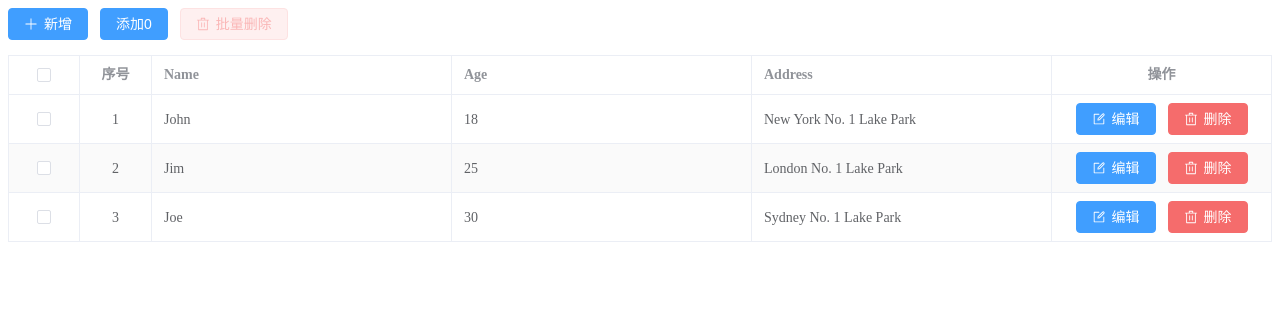
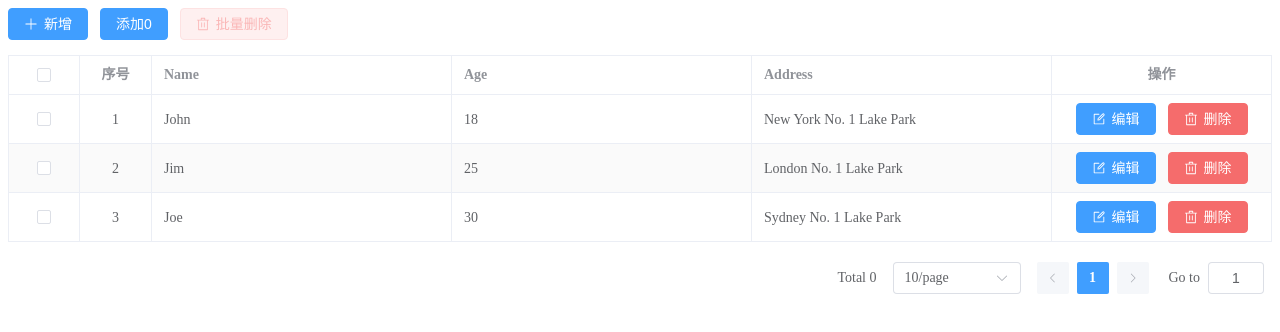
Before and after one commit to lp-Imagine/custom-components, a Vue app: page / in a window 1280 px wide. Shown: the top 332 px of the page. Built offline with nearby package versions, Linux system fonts and the light colour scheme.

Commit message:
feat: 添加分页器

```diff
--- a/package.json
+++ b/package.json
@@ -1,7 +1,7 @@
 {
   "name": "lp-custom-components",
   "private": false,
-  "version": "0.1.4",
+  "version": "0.1.5",
   "type": "module",
   "author": "lp-imagine",
   "description": "A Vue 3 component library with Element Plus",
--- /dev/null
+++ b/packages/components/lp-table-page/index.js
@@ -0,0 +1,7 @@
+import LpTablePage from './index.vue'
+
+LpTablePage.install = function (Vue) {
+    Vue.component(LpTablePage.name, LpTablePage);
+};
+
+export default LpTablePage;
--- /dev/null
+++ b/packages/components/lp-table-page/index.vue
@@ -0,0 +1,107 @@
+<!--
+ * @Description:  表格分页器
+ * @Author: luopeng
+ * @Date: 2024-11-21 15:01:10
+ * @LastEditors: Do not edit
+ * @LastEditTime: 2024-11-21 15:47:10
+-->
+<template>
+  <div class="common-page__wrapper">
+    <el-pagination
+      v-bind="$attrs"
+      :size="size"
+      :background="background"
+      :layout="layout"
+      :page-sizes="pageSizes"
+      :page-size="params.pageSize"
+      :current-page="params.pageNum"
+      :total="totalCount"
+      :pager-count="pagerCount"
+      @size-change="handleSizeChange"
+      @current-change="handleCurrentChange"
+    ></el-pagination>
+  </div>
+</template>
+
+<script setup>
+import { ref, watch } from "vue";
+
+defineOptions({ name: "LpTablePage" });
+const props = defineProps({
+  totalCount: {
+    type: Number,
+    default: 0,
+  },
+  pageParams: {
+    type: Object,
+    default: () => ({
+      pageNum: 1,
+      pageSize: 10,
+    }),
+  },
+  size: {
+    type: String,
+    default: "default",
+  },
+  background: {
+    type: Boolean,
+    default: true,
+  },
+  pageKey: {
+    type: Object,
+    default: () => {
+      return { numKey: "pageNum", sizeKey: "pageSize" };
+    },
+  },
+  layout: {
+    type: String,
+    default: "total, sizes, prev, pager, next, jumper",
+  },
+  pagerCount: {
+    type: Number,
+    default: 7,
+  },
+  pageSizes: {
+    type: Array,
+    default: () => [10, 30, 50, 100],
+  },
+});
+
+const params = ref({
+  pageNum: 1,
+  pageSize: 10,
+});
+
+watch(
+  () => props.pageParams,
+  (newVal) => {
+    params.value.pageNum = newVal[props.pageKey.numKey];
+    params.value.pageSize = newVal[props.pageKey.sizeKey];
+  },
+  { deep: true, immediate: true }
+);
+
+const emit = defineEmits(["change"]);
+const handleSizeChange = (val) => {
+  params.value.pageNum = 1;
+  params.value.pageSize = val;
+  emit("change", params.value);
+};
+
+const handleCurrentChange = (val) => {
+  params.value.pageNum = val;
+  emit("change", params.value);
+};
+
+</script>
+
+<style scoped lang="scss">
+.common-page__wrapper {
+  display: flex;
+  align-items: center;
+  justify-content: flex-end;
+  padding: 20px 0 8px;
+  background-color: #fff;
+  border-radius: 0 0 6px 6px;
+}
+</style>
--- a/packages/components/lp-table/index.vue
+++ b/packages/components/lp-table/index.vue
@@ -3,7 +3,7 @@
  * @Author: luopeng
  * @Date: 2024-11-19 15:31:29
  * @LastEditors: Do not edit
- * @LastEditTime: 2024-11-21 14:25:27
+ * @LastEditTime: 2024-11-21 15:56:14
 -->
 <template>
   <div class="lp-table" :style="{ '--alert-height': alertHeight }">
@@ -49,7 +49,6 @@
     <el-table
       :data="data"
       v-bind="$attrs"
-      v-on="$attrs.on"
       :size="config.size"
       v-loading="loading"
       style="width: 100%"
@@ -123,20 +122,35 @@
         </template>
       </el-table-column>
     </el-table>
+    <LpTablePage
+      v-if="config.showPage"
+      :totalCount="totalCount"
+      :page-params="config.pageParams"
+      :size="config.size"
+      :background="config.background"
+      :layout="config.layout"
+      :pagerCount="config.pagerCount"
+      :page-sizes="config.pageSizes"
+      :pageKey="config.pageKey"
+      @change="(data) => emitEvent('page-change', data)"
+    />
   </div>
 </template>
 
 <script setup>
 import { ref, defineComponent, computed } from "vue";
 import { Delete, Edit, Plus } from "@element-plus/icons-vue";
+import LpTablePage from "../lp-table-page/index.vue";
+
 defineOptions({
-  name: "LpTable"
+  name: "LpTable",
 });
 defineComponent({
   components: {
     Delete,
     Edit,
     Plus,
+    LpTablePage,
   },
 });
 const props = defineProps({
@@ -151,6 +165,10 @@ const props = defineProps({
   columns: {
     type: Array,
     default: () => [],
+  },
+  totalCount: {
+    type: Number,
+    default: 0,
   },
   config: {
     type: Object,
@@ -168,6 +186,16 @@ const props = defineProps({
         showDelete: true,
         batchCheck: true,
         showIndex: true,
+        showPage: true,
+        pageParams: {
+          pageNum: 1,
+          pageSize: 10,
+        },
+        pageSizes: [10, 30, 50, 100],
+        background: true,
+        layout: "total, sizes, prev, pager, next, jumper",
+        pagerCount: 7,
+        pageKey: { numKey: "pageNum", sizeKey: "pageSize" },
       };
     },
   },
@@ -178,9 +206,9 @@ const selections = ref([]);
 // 计算 CSS 变量
 const alertHeight = computed(() => {
   const sizes = {
-    large: '40px',
-    default: '32px',
-    small: '24px',
+    large: "40px",
+    default: "32px",
+    small: "24px",
   };
   return sizes[props.config.size] || sizes.default;
 });
@@ -191,6 +219,7 @@ const emit = defineEmits([
   "insert-click",
   "batch-delete-click",
   "selection-change",
+  "page-change",
 ]);
 // 暴露事件
 const emitEvent = (eventName, row) => {
@@ -215,7 +244,7 @@ defineExpose({ emitEvent });
 
     .right {
       .el-alert {
-        height: var(--alert-height)
+        height: var(--alert-height);
       }
     }
   }
--- a/packages/index.js
+++ b/packages/index.js
@@ -1,8 +1,9 @@
 import LpButton from './components/lp-button/index.js';
 import LpTable from './components/lp-table/index.js';
+import LpTablePage from './components/lp-table-page/index.js';
 import * as utils from './utils/index.js';
 
-const components = [LpButton, LpTable];
+const components = [LpButton, LpTable, LpTablePage];
 const install = function (Vue) {
     if (install.installed) return;
     for (const component of components) {
```
